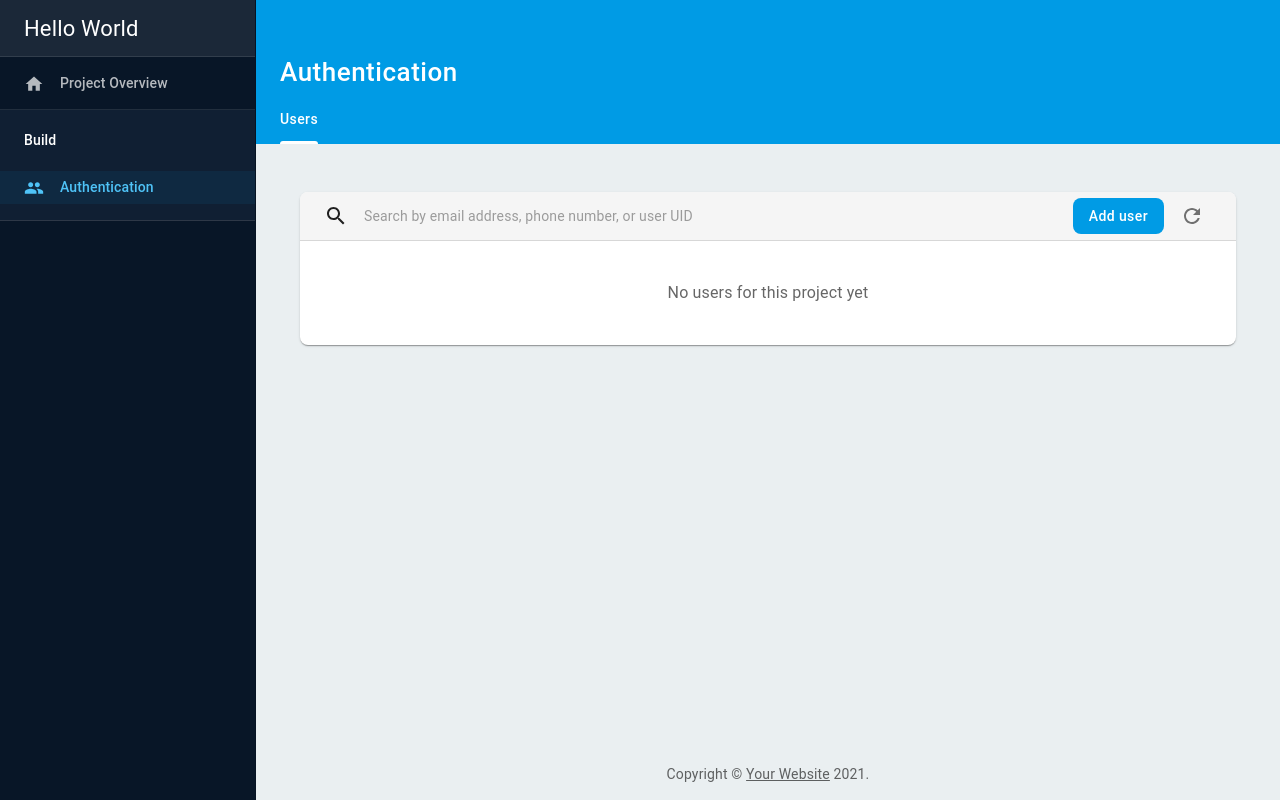
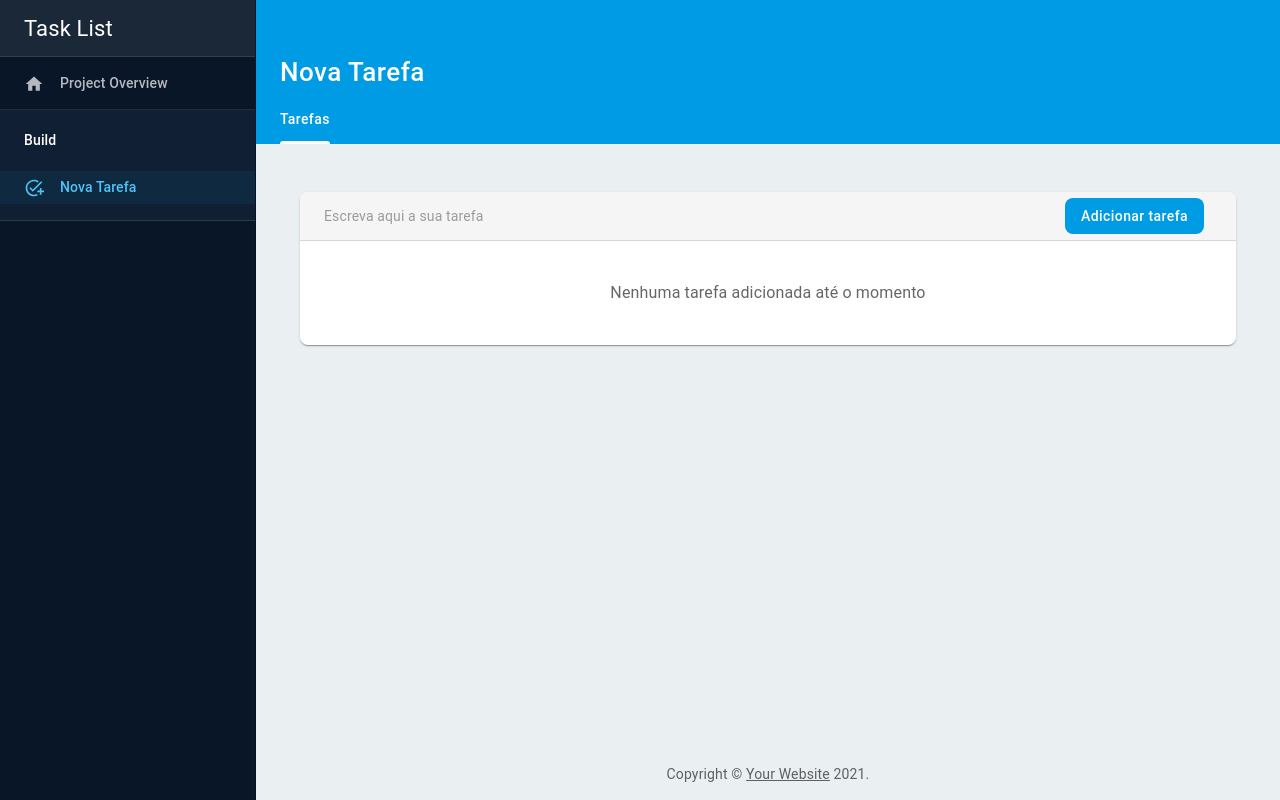
Before and after one commit to lucianapepelucio/task_list_app, a React (Create React App) app: page / in a window 1280 px wide. Built offline with nearby package versions, Linux system fonts and the light colour scheme.

Commit message:
feat: add handleInputChange and handleSave functions

```diff
--- a/src/App.js
+++ b/src/App.js
@@ -1,9 +1,12 @@
 import React from 'react';
 import Paperbase from './template/Paperbase';
+import NewTask from './pages/NewTask';
 
 const Tasklist = () => {
   return(
-    <Paperbase/>
+    <Paperbase>
+      <NewTask />
+    </Paperbase>
   )
 }
 
--- a/src/template/Content.js
+++ b/src/pages/NewTask.js
@@ -6,12 +6,30 @@ import Paper from '@mui/material/Paper';
 import Grid from '@mui/material/Grid';
 import Button from '@mui/material/Button';
 import TextField from '@mui/material/TextField';
-import Tooltip from '@mui/material/Tooltip';
-import IconButton from '@mui/material/IconButton';
-import SearchIcon from '@mui/icons-material/Search';
-import RefreshIcon from '@mui/icons-material/Refresh';
+import { useState, useCallback, useEffect } from 'react';
 
-export default function Content() {
+export default function NewTask() {
+  const [task, setTask] = useState('');
+  const [list, setList] = useState([]);
+
+  const handleInputChange = useCallback((e)=> {
+    setTask(e.target.value);
+  },[]);
+
+  const handleSave = useCallback((e)=> {
+    setList([
+      ...list,
+      task
+    ]);
+
+    setTask('');
+
+  },[list,task]);
+
+  useEffect(() => {
+    console.log(list);
+  }, [list]);
+
   return (
     <Paper sx={{ maxWidth: 936, margin: 'auto', overflow: 'hidden' }}>
       <AppBar
@@ -22,13 +40,14 @@ export default function Content() {
       >
         <Toolbar>
           <Grid container spacing={2} alignItems="center">
-            <Grid item>
-              <SearchIcon color="inherit" sx={{ display: 'block' }} />
-            </Grid>
             <Grid item xs>
               <TextField
+                multiline
+                value={task}
+                onChange={handleInputChange}
                 fullWidth
-                placeholder="Search by email address, phone number, or user UID"
+                maxRows={4}
+                placeholder="Escreva aqui a sua tarefa"
                 InputProps={{
                   disableUnderline: true,
                   sx: { fontSize: 'default' },
@@ -37,20 +56,18 @@ export default function Content() {
               />
             </Grid>
             <Grid item>
-              <Button variant="contained" sx={{ mr: 1 }}>
-                Add user
+              <Button
+              variant="contained" sx={{ mr: 1 }}
+              onClick = {handleSave}
+              >
+                Adicionar tarefa
               </Button>
-              <Tooltip title="Reload">
-                <IconButton>
-                  <RefreshIcon color="inherit" sx={{ display: 'block' }} />
-                </IconButton>
-              </Tooltip>
             </Grid>
           </Grid>
         </Toolbar>
       </AppBar>
       <Typography sx={{ my: 5, mx: 2 }} color="text.secondary" align="center">
-        No users for this project yet
+        Nenhuma tarefa adicionada até o momento
       </Typography>
     </Paper>
   );
--- a/src/template/Header.js
+++ b/src/template/Header.js
@@ -41,7 +41,7 @@ function Header(props) {
           <Grid container alignItems="center" spacing={1}>
             <Grid item xs>
               <Typography color="inherit" variant="h5" component="h1">
-                Authentication
+                Nova Tarefa
               </Typography>
             </Grid>
           </Grid>
@@ -49,7 +49,7 @@ function Header(props) {
       </AppBar>
       <AppBar component="div" position="static" elevation={0} sx={{ zIndex: 0 }}>
         <Tabs value={0} textColor="inherit">
-          <Tab label="Users" />
+          <Tab label="Tarefas" />
         </Tabs>
       </AppBar>
     </React.Fragment>
--- a/src/template/Navigator.js
+++ b/src/template/Navigator.js
@@ -8,15 +8,15 @@ import ListItemButton from '@mui/material/ListItemButton';
 import ListItemIcon from '@mui/material/ListItemIcon';
 import ListItemText from '@mui/material/ListItemText';
 import HomeIcon from '@mui/icons-material/Home';
-import PeopleIcon from '@mui/icons-material/People';
+import AddTaskIcon from '@mui/icons-material/AddTask';
 
 const categories = [
   {
     id: 'Build',
     children: [
       {
-        id: 'Authentication',
-        icon: <PeopleIcon />,
+        id: 'Nova Tarefa',
+        icon: <AddTaskIcon />,
         active: true,
       },
     ],
@@ -45,7 +45,7 @@ export default function Navigator(props) {
     <Drawer variant="permanent" {...other}>
       <List disablePadding>
         <ListItem sx={{ ...item, ...itemCategory, fontSize: 22, color: '#fff' }}>
-          Hello World
+          Task List
         </ListItem>
         <ListItem sx={{ ...item, ...itemCategory }}>
           <ListItemIcon>
--- a/src/template/Paperbase.js
+++ b/src/template/Paperbase.js
@@ -6,7 +6,6 @@ import Box from '@mui/material/Box';
 import Typography from '@mui/material/Typography';
 import Link from '@mui/material/Link';
 import Navigator from './Navigator';
-import Content from './Content';
 import Header from './Header';
 
 function Copyright() {
@@ -166,7 +165,7 @@ function Copyright() {
 
   const drawerWidth = 256;
 
-  export default function Paperbase() {
+  export default function Paperbase({children}) {
     const [mobileOpen, setMobileOpen] = React.useState(false);
     const isSmUp = useMediaQuery(theme.breakpoints.up('sm'));
 
@@ -199,7 +198,7 @@ function Copyright() {
           <Box sx={{ flex: 1, display: 'flex', flexDirection: 'column' }}>
             <Header onDrawerToggle={handleDrawerToggle} />
             <Box component="main" sx={{ flex: 1, py: 6, px: 4, bgcolor: '#eaeff1' }}>
-              <Content />
+              {children}
             </Box>
             <Box component="footer" sx={{ p: 2, bgcolor: '#eaeff1' }}>
               <Copyright />
```
